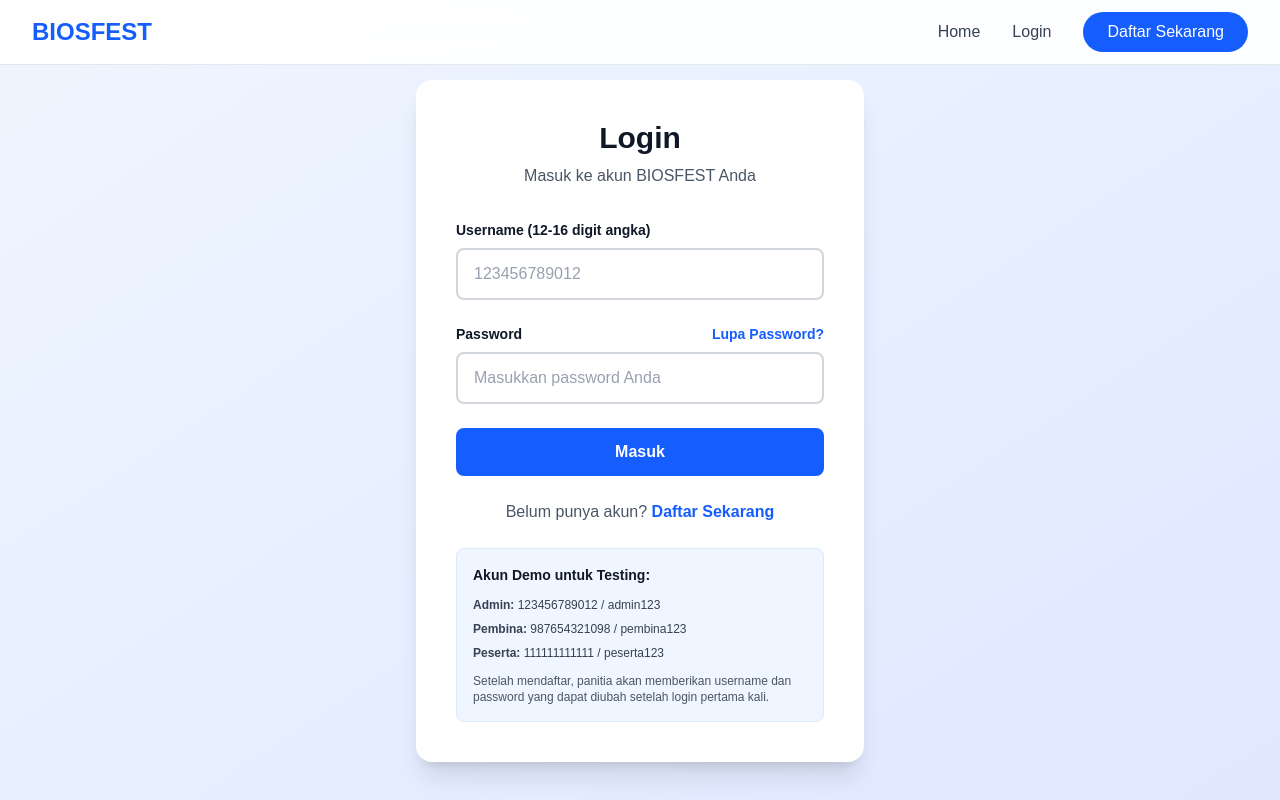
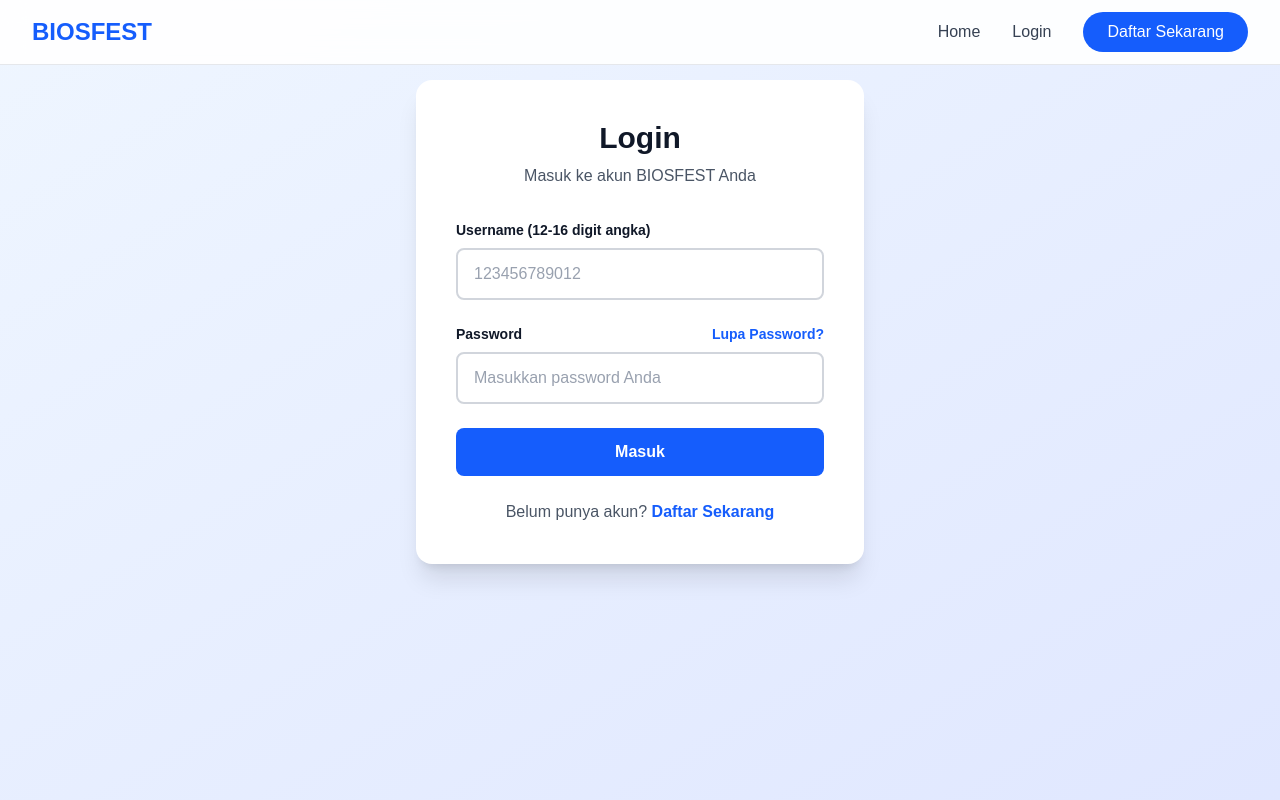
Before and after one commit to KwikAndreas/biosfest, a Next.js app: page /login in a window 1280 px wide. Shown: the top 800 px of the page. Built offline with nearby package versions, Linux system fonts and the light colour scheme.

Commit message:
hide card akun demo

```diff
--- a/src/app/layout.tsx
+++ b/src/app/layout.tsx
@@ -18,7 +18,7 @@ const geistMono = Geist_Mono({
 export const metadata: Metadata = {
   title: "BIOSFEST 2026- Seminar dan Lomba Nasional",
   description:
-    "Seminar dan Lomba Nasional Teknologi Informasi yang diselenggarakan oleh UBM. Kompetisi UI/UX Design dan Web Development.",
+    "Seminar dan Lomba Nasional Teknologi Informasi yang diselenggarakan oleh UBM BIOS. Kompetisi UI/UX Design dan Web Development.",
 };
 
 export default function RootLayout({
--- a/src/app/login/page.tsx
+++ b/src/app/login/page.tsx
@@ -125,7 +125,7 @@ export default function LoginPage() {
               </p>
             </div>
 
-            <div className="mt-6 p-4 bg-blue-50 rounded-lg border border-blue-100">
+            {/* <div className="mt-6 p-4 bg-blue-50 rounded-lg border border-blue-100">
               <p className="text-sm font-semibold text-gray-900 mb-3">
                 Akun Demo untuk Testing:
               </p>
@@ -147,7 +147,7 @@ export default function LoginPage() {
                 Setelah mendaftar, panitia akan memberikan username dan password
                 yang dapat diubah setelah login pertama kali.
               </p>
-            </div>
+            </div> */}
           </>
         ) : (
           <>
```
